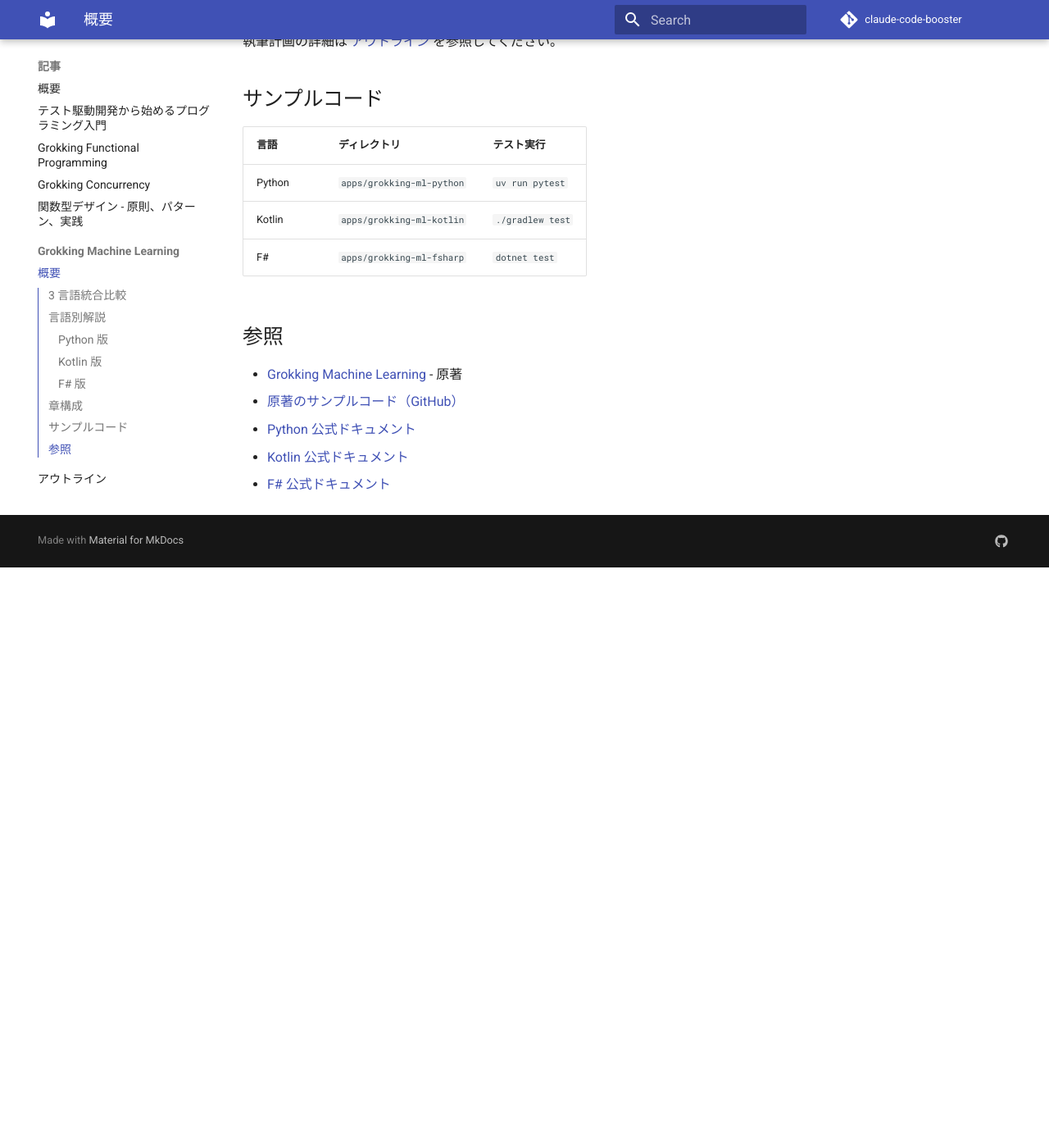
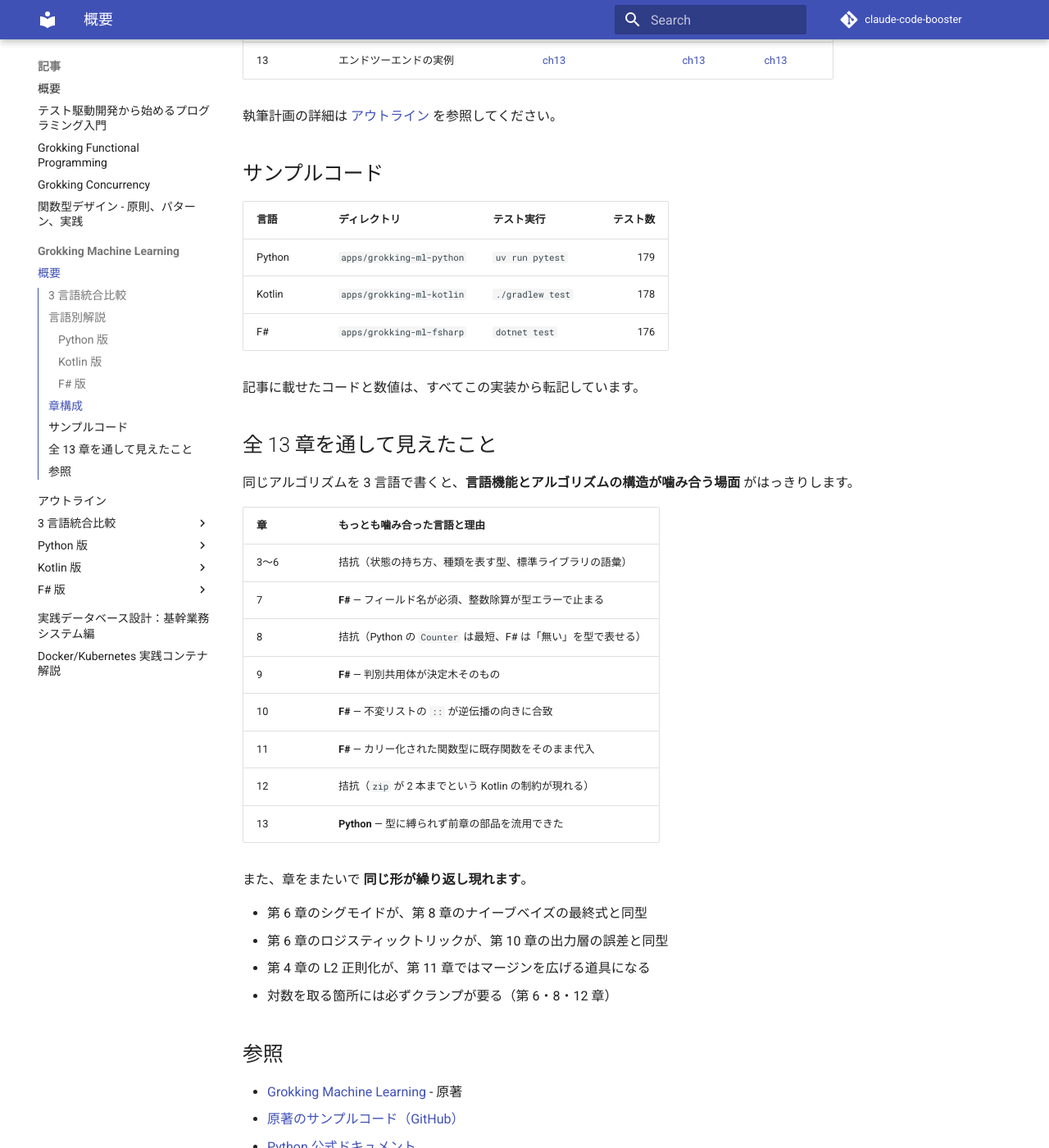
Before and after one commit to k2works/grokking-machine-learning-excersice, an MkDocs documentation site: the page built from docs/article/grokking-machine-learning/index.md, in a window 1280 px wide and 1400 px high, scrolled down 2325 px. Shown: the whole window at 82% size. Built offline with MkDocs 1.6.1 and Material for MkDocs 9.7.7, drawn with Linux system fonts in a browser that asks for light colours; comment, search, counter and statistics services are not loaded; before the commit the page ends 3017 px from its top, so only the background shows below that; some of the changed text lies outside the part shown.

Commit message:
docs(grokking-ml): 第 1・2 章の概念解説を追加しシリーズを完成
実装を伴わない第 1・2 章を 3 言語共通の概念解説として all/ に執筆する。
シリーズ索引に全 13 章の総括（言語機能とアルゴリズムの噛み合い、章を
またいで繰り返し現れる形）とテスト数を追記する。

Co-Authored-By: Claude Opus 5 (1M context) <noreply@anthropic.com>

```diff
--- a/docs/article/grokking-machine-learning/index.md
+++ b/docs/article/grokking-machine-learning/index.md
@@ -13,6 +13,8 @@
 
 | 章 | タイトル | 統合記事 |
 | :--- | :--- | :--- |
+| 01 | 機械学習とは何か | [概念解説](all/ch01-what-is-machine-learning.md) |
+| 02 | 機械学習の種類 | [概念解説](all/ch02-types-of-machine-learning.md) |
 | 03 | 線形回帰 | [3 言語比較](all/ch03-linear-regression.md) |
 | 04 | 過学習・未学習と正則化 | [3 言語比較](all/ch04-regularization.md) |
 | 05 | パーセプトロン | [3 言語比較](all/ch05-perceptron.md) |
@@ -49,8 +51,8 @@ F#（.NET 10）のレコード型・判別共用体・パイプライン演算
 
 | 章 | テーマ | Python | Kotlin | F# |
 | :--- | :--- | :--- | :--- | :--- |
-| 01 | 機械学習とは何か | 執筆予定 | 執筆予定 | 執筆予定 |
-| 02 | 機械学習の種類 | 執筆予定 | 執筆予定 | 執筆予定 |
+| 01 | 機械学習とは何か | [概念解説](all/ch01-what-is-machine-learning.md)（3 言語共通） | 同左 | 同左 |
+| 02 | 機械学習の種類 | [概念解説](all/ch02-types-of-machine-learning.md)（3 言語共通） | 同左 | 同左 |
 | 03 | 線形回帰 | [ch03](python/ch03.md) | [ch03](kotlin/ch03.md) | [ch03](fsharp/ch03.md) |
 | 04 | 過学習・未学習と正則化 | [ch04](python/ch04.md) | [ch04](kotlin/ch04.md) | [ch04](fsharp/ch04.md) |
 | 05 | パーセプトロン | [ch05](python/ch05.md) | [ch05](kotlin/ch05.md) | [ch05](fsharp/ch05.md) |
@@ -67,11 +69,35 @@ F#（.NET 10）のレコード型・判別共用体・パイプライン演算
 
 ## サンプルコード
 
-| 言語 | ディレクトリ | テスト実行 |
-| :--- | :--- | :--- |
-| Python | `apps/grokking-ml-python` | `uv run pytest` |
-| Kotlin | `apps/grokking-ml-kotlin` | `./gradlew test` |
-| F# | `apps/grokking-ml-fsharp` | `dotnet test` |
+| 言語 | ディレクトリ | テスト実行 | テスト数 |
+| :--- | :--- | :--- | ---: |
+| Python | `apps/grokking-ml-python` | `uv run pytest` | 179 |
+| Kotlin | `apps/grokking-ml-kotlin` | `./gradlew test` | 178 |
+| F# | `apps/grokking-ml-fsharp` | `dotnet test` | 176 |
+
+記事に載せたコードと数値は、すべてこの実装から転記しています。
+
+## 全 13 章を通して見えたこと
+
+同じアルゴリズムを 3 言語で書くと、**言語機能とアルゴリズムの構造が噛み合う場面** がはっきりします。
+
+| 章 | もっとも噛み合った言語と理由 |
+| :--- | :--- |
+| 3〜6 | 拮抗（状態の持ち方、種類を表す型、標準ライブラリの語彙） |
+| 7 | **F#** — フィールド名が必須、整数除算が型エラーで止まる |
+| 8 | 拮抗（Python の `Counter` は最短、F# は「無い」を型で表せる） |
+| 9 | **F#** — 判別共用体が決定木そのもの |
+| 10 | **F#** — 不変リストの `::` が逆伝播の向きに合致 |
+| 11 | **F#** — カリー化された関数型に既存関数をそのまま代入 |
+| 12 | 拮抗（`zip` が 2 本までという Kotlin の制約が現れる） |
+| 13 | **Python** — 型に縛られず前章の部品を流用できた |
+
+また、章をまたいで **同じ形が繰り返し現れます**。
+
+- 第 6 章のシグモイドが、第 8 章のナイーブベイズの最終式と同型
+- 第 6 章のロジスティックトリックが、第 10 章の出力層の誤差と同型
+- 第 4 章の L2 正則化が、第 11 章ではマージンを広げる道具になる
+- 対数を取る箇所には必ずクランプが要る（第 6・8・12 章）
 
 ## 参照
 
```
Also changed, not shown: docs/article/grokking-machine-learning/all/ch01-what-is-machine-learning.md (added, +96 -0 lines), docs/article/grokking-machine-learning/all/ch02-types-of-machine-learning.md (added, +135 -0 lines), docs/article/grokking-machine-learning/all/index.md (+2 -0 lines), docs/article/grokking-machine-learning/outline.md (+4 -2 lines).
